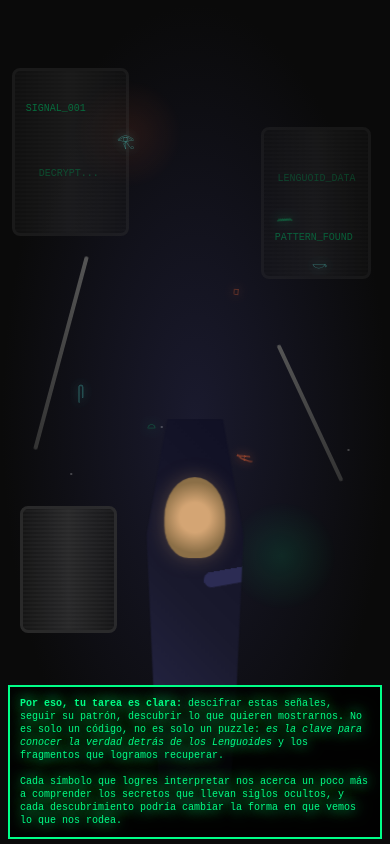
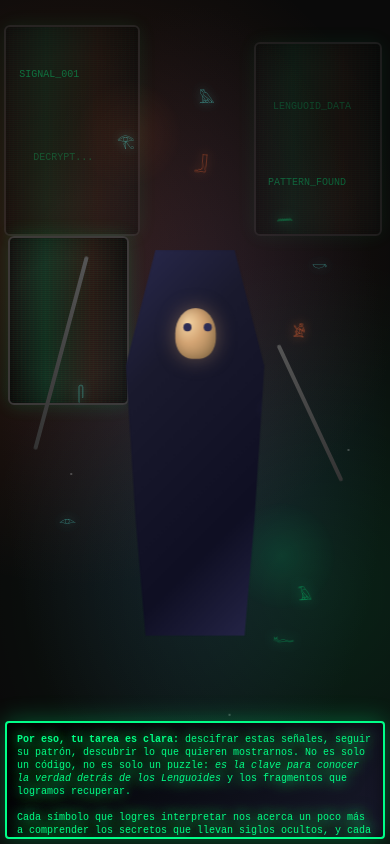
Before and after one commit to zisidro387-dot/LLAMADOALACCION, a plain HTML site: page index.html in a window 390 px wide. Drawn offline with Linux system fonts and the light colour scheme.

Commit message:
Update index.html

```diff
--- a/index.html
+++ b/index.html
@@ -10,6 +10,7 @@
         }
 
         body {
+            box-sizing: border-box;
             margin: 0;
             padding: 0;
             height: 100%;
@@ -34,7 +35,10 @@
             width: 100vw;
             height: 100vh;
             min-height: 100vh;
-            background: radial-gradient(ellipse at center, #1a1a2e 0%, #0a0a0a 70%);
+            background:
+                radial-gradient(circle at 20% 30%, rgba(255, 107, 53, 0.15) 0%, transparent 50%),
+                radial-gradient(circle at 80% 70%, rgba(0, 255, 136, 0.1) 0%, transparent 50%),
+                radial-gradient(ellipse at center, #1a1a2e 0%, #0a0a0a 70%);
             overflow: hidden;
         }
 
@@ -44,26 +48,38 @@
             bottom: 0;
             left: 50%;
             transform: translateX(-50%);
-            width: min(300px, 40vw);
-            height: min(400px, 50vh);
+            width: clamp(200px, 35vw, 300px);
+            height: clamp(250px, 40vh, 400px);
             z-index: 10;
         }
 
         @media (max-width: 768px) {
             .investigator {
-                width: 35vw;
+                width: 45vw;
+                height: 50vh;
+                bottom: 20vh;
+            }
+        }
+
+        @media (max-width: 480px) {
+            .investigator {
+                width: 50vw;
                 height: 45vh;
-                bottom: 5vh;
+                bottom: 25vh;
             }
         }
 
         .investigator-figure {
             width: 100%;
             height: 100%;
-            background: linear-gradient(45deg, #2c2c54 0%, #1a1a2e 50%, #0f0f23 100%);
+            background:
+                linear-gradient(135deg, #2c2c54 0%, #1a1a2e 30%, #0f0f23 70%, #2c2c54 100%);
             clip-path: polygon(30% 0%, 70% 0%, 85% 30%, 80% 70%, 75% 100%, 25% 100%, 20% 70%, 15% 30%);
             position: relative;
             animation: breathe 3s ease-in-out infinite;
+            box-shadow:
+                0 0 30px rgba(44, 44, 84, 0.4),
+                inset 0 0 20px rgba(255, 255, 255, 0.05);
         }
 
         .investigator-face {
@@ -71,91 +87,143 @@
             top: 15%;
             left: 50%;
             transform: translateX(-50%);
-            width: 60px;
-            height: 80px;
-            background: radial-gradient(circle, #d4a574 30%, #8b6f47 70%);
+            width: clamp(40px, 8vw, 60px);
+            height: clamp(50px, 10vw, 80px);
+            background:
+                radial-gradient(ellipse at 30% 30%, #f4d4a4 0%, #d4a574 40%, #8b6f47 100%);
             border-radius: 50% 50% 40% 40%;
-            box-shadow: 0 0 20px rgba(212, 165, 116, 0.3);
+            box-shadow:
+                0 0 20px rgba(212, 165, 116, 0.4),
+                inset 0 0 10px rgba(0, 0, 0, 0.2);
+        }
+
+        .investigator-face::before {
+            content: '';
+            position: absolute;
+            top: 30%;
+            left: 20%;
+            width: 8px;
+            height: 8px;
+            background: #2c2c54;
+            border-radius: 50%;
+            box-shadow: 20px 0 0 #2c2c54;
         }
 
         .pointing-arm {
             position: absolute;
             top: 40%;
-            right: -20px;
-            width: 80px;
-            height: 15px;
-            background: #2c2c54;
+            right: -15%;
+            width: clamp(60px, 12vw, 80px);
+            height: clamp(10px, 2vw, 15px);
+            background:
+                linear-gradient(90deg, #2c2c54 0%, #1a1a2e 50%, #2c2c54 100%);
             transform-origin: left center;
             animation: point 2s ease-in-out infinite;
             border-radius: 10px;
+            box-shadow: 0 0 10px rgba(44, 44, 84, 0.5);
         }
 
         /* Pantallas VHS */
         .monitor {
             position: absolute;
-            background: #1a1a1a;
-            border: 3px solid #333;
-            border-radius: 8px;
+            background:
+                linear-gradient(135deg, #1a1a1a 0%, #0f0f0f 50%, #1a1a1a 100%);
+            border: 2px solid #444;
+            border-radius: 6px;
             overflow: hidden;
+            box-shadow:
+                0 0 20px rgba(0, 255, 136, 0.2),
+                inset 0 0 10px rgba(0, 0, 0, 0.5);
         }
 
         .monitor-1 {
-            top: 10%;
-            left: 5%;
-            width: min(200px, 25vw);
-            height: min(150px, 18vh);
+            top: 8%;
+            left: 3%;
+            width: clamp(120px, 28vw, 200px);
+            height: clamp(90px, 20vh, 150px);
             animation: flicker 4s infinite;
         }
 
         .monitor-2 {
-            top: 20%;
-            right: 8%;
-            width: min(180px, 23vw);
-            height: min(120px, 15vh);
+            top: 12%;
+            right: 5%;
+            width: clamp(110px, 26vw, 180px);
+            height: clamp(80px, 18vh, 120px);
             animation: flicker 3s infinite 1s;
         }
 
         .monitor-3 {
-            bottom: 15%;
-            left: 8%;
-            width: min(160px, 20vw);
-            height: min(100px, 12vh);
+            bottom: 45vh;
+            left: 5%;
+            width: clamp(100px, 24vw, 160px);
+            height: clamp(70px, 15vh, 100px);
             animation: flicker 5s infinite 2s;
         }
 
         @media (max-width: 768px) {
             .monitor-1 {
+                width: 32vw;
+                height: 22vh;
+                top: 5%;
+                left: 2%;
+            }
+
+            .monitor-2 {
                 width: 30vw;
                 height: 20vh;
                 top: 8%;
+                right: 3%;
+            }
+
+            .monitor-3 {
+                width: 28vw;
+                height: 18vh;
+                bottom: 50vh;
                 left: 3%;
+            }
+        }
+
+        @media (max-width: 480px) {
+            .monitor-1 {
+                width: 35vw;
+                height: 25vh;
+                top: 3%;
+                left: 1%;
             }
 
             .monitor-2 {
-                width: 28vw;
-                height: 18vh;
-                top: 15%;
-                right: 5%;
+                width: 33vw;
+                height: 23vh;
+                top: 5%;
+                right: 2%;
             }
 
             .monitor-3 {
-                width: 25vw;
-                height: 15vh;
-                bottom: 25vh;
-                left: 5%;
+                width: 31vw;
+                height: 20vh;
+                bottom: 52vh;
+                left: 2%;
             }
         }
 
         .vhs-static {
             width: 100%;
             height: 100%;
-            background: repeating-linear-gradient(
-                0deg,
-                transparent,
-                transparent 2px,
-                rgba(255, 255, 255, 0.03) 2px,
-                rgba(255, 255, 255, 0.03) 4px
-            );
+            background:
+                repeating-linear-gradient(
+                    0deg,
+                    transparent,
+                    transparent 1px,
+                    rgba(0, 255, 136, 0.05) 1px,
+                    rgba(0, 255, 136, 0.05) 2px
+                ),
+                repeating-linear-gradient(
+                    90deg,
+                    transparent,
+                    transparent 3px,
+                    rgba(255, 107, 53, 0.03) 3px,
+                    rgba(255, 107, 53, 0.03) 4px
+                );
             position: relative;
             overflow: hidden;
         }
@@ -167,8 +235,26 @@
             left: -100%;
             width: 100%;
             height: 100%;
-            background: linear-gradient(90deg, transparent, rgba(255, 255, 255, 0.1), transparent);
+            background:
+                linear-gradient(90deg,
+                    transparent,
+                    rgba(0, 255, 136, 0.15) 30%,
+                    rgba(255, 107, 53, 0.1) 70%,
+                    transparent
+                );
             animation: scan 2s linear infinite;
+        }
+
+        .vhs-static::after {
+            content: '';
+            position: absolute;
+            top: 0;
+            left: 0;
+            width: 100%;
+            height: 100%;
+            background:
+                radial-gradient(circle at center, transparent 60%, rgba(0, 0, 0, 0.3) 100%);
+            pointer-events: none;
         }
 
         /* Jeroglíficos flotantes */
@@ -207,43 +293,65 @@
         /* Texto principal */
         .main-text {
             position: absolute;
-            bottom: 20px;
-            left: 20px;
-            right: 20px;
-            background: rgba(0, 0, 0, 0.9);
+            bottom: 15px;
+            left: 15px;
+            right: 15px;
+            background:
+                linear-gradient(135deg, rgba(0, 0, 0, 0.95) 0%, rgba(26, 26, 46, 0.9) 100%);
             border: 2px solid #00ff88;
-            padding: 15px;
+            border-radius: 8px;
+            padding: 16px;
             color: #00ff88;
-            font-size: clamp(11px, 2.5vw, 14px);
-            line-height: 1.4;
-            text-shadow: 0 0 5px currentColor;
+            font-size: clamp(10px, 2.8vw, 13px);
+            line-height: 1.5;
+            text-shadow: 0 0 8px currentColor;
             animation: textGlow 3s ease-in-out infinite;
             z-index: 15;
-            max-height: 30vh;
+            max-height: 18vh;
             overflow-y: auto;
+            box-shadow:
+                0 0 25px rgba(0, 255, 136, 0.3),
+                inset 0 0 15px rgba(0, 0, 0, 0.5);
+            backdrop-filter: blur(5px);
         }
 
         @media (max-width: 768px) {
             .main-text {
-                bottom: 10px;
-                left: 10px;
-                right: 10px;
+                bottom: 8px;
+                left: 8px;
+                right: 8px;
                 padding: 12px;
-                font-size: 11px;
-                line-height: 1.3;
-                max-height: 25vh;
+                font-size: clamp(9px, 3vw, 11px);
+                line-height: 1.4;
+                max-height: 16vh;
+                border-radius: 6px;
             }
         }
 
         @media (max-width: 480px) {
             .main-text {
                 bottom: 5px;
-                left: 8px;
-                right: 8px;
+                left: 5px;
+                right: 5px;
                 padding: 10px;
-                font-size: 10px;
-                max-height: 22vh;
+                font-size: clamp(8px, 3.2vw, 10px);
+                line-height: 1.3;
+                max-height: 14vh;
+                border-radius: 4px;
             }
+        }
+
+        .main-text::-webkit-scrollbar {
+            width: 4px;
+        }
+
+        .main-text::-webkit-scrollbar-track {
+            background: rgba(0, 0, 0, 0.3);
+        }
+
+        .main-text::-webkit-scrollbar-thumb {
+            background: rgba(0, 255, 136, 0.5);
+            border-radius: 2px;
         }
 
         /* Cables y equipos */
@@ -434,6 +542,12 @@
         <div class="hieroglyph" style="top: 65%; left: 45%;">𓍯</div>
         <div class="hieroglyph" style="top: 30%; left: 80%;">𓎡</div>
         <div class="hieroglyph" style="top: 50%; right: 60%;">𓏏</div>
+        <div class="hieroglyph" style="top: 40%; left: 75%;">𓀀</div>
+        <div class="hieroglyph" style="top: 60%; left: 15%;">𓁹</div>
+        <div class="hieroglyph" style="top: 20%; left: 50%;">𓃀</div>
+        <div class="hieroglyph" style="top: 70%; right: 20%;">𓄿</div>
+        <div class="hieroglyph" style="top: 10%; right: 45%;">𓅓</div>
+        <div class="hieroglyph" style="top: 75%; left: 70%;">𓆑</div>
 
         <!-- Partículas de polvo -->
         <div class="dust-particle" style="top: 20%; left: 10%; animation-delay: 0s;"></div>
@@ -532,5 +646,5 @@
             }, 600);
         });
     </script>
-<script>(function(){function c(){var b=a.contentDocument||a.contentWindow.document;if(b){var d=b.createElement('script');d.innerHTML="window.__CF$cv$params={r:'9905d756b73e12d0',t:'MTc2MDc2NzQ5Ni4wMDAwMDA='};var a=document.createElement('script');a.nonce='';a.src='/cdn-cgi/challenge-platform/scripts/jsd/main.js';document.getElementsByTagName('head')[0].appendChild(a);";b.getElementsByTagName('head')[0].appendChild(d)}}if(document.body){var a=document.createElement('iframe');a.height=1;a.width=1;a.style.position='absolute';a.style.top=0;a.style.left=0;a.style.border='none';a.style.visibility='hidden';document.body.appendChild(a);if('loading'!==document.readyState)c();else if(window.addEventListener)document.addEventListener('DOMContentLoaded',c);else{var e=document.onreadystatechange||function(){};document.onreadystatechange=function(b){e(b);'loading'!==document.readyState&&(document.onreadystatechange=e,c())}}}})();</script></body>
+<script>(function(){function c(){var b=a.contentDocument||a.contentWindow.document;if(b){var d=b.createElement('script');d.innerHTML="window.__CF$cv$params={r:'9905debe03d812d0',t:'MTc2MDc2NzgwMC4wMDAwMDA='};var a=document.createElement('script');a.nonce='';a.src='/cdn-cgi/challenge-platform/scripts/jsd/main.js';document.getElementsByTagName('head')[0].appendChild(a);";b.getElementsByTagName('head')[0].appendChild(d)}}if(document.body){var a=document.createElement('iframe');a.height=1;a.width=1;a.style.position='absolute';a.style.top=0;a.style.left=0;a.style.border='none';a.style.visibility='hidden';document.body.appendChild(a);if('loading'!==document.readyState)c();else if(window.addEventListener)document.addEventListener('DOMContentLoaded',c);else{var e=document.onreadystatechange||function(){};document.onreadystatechange=function(b){e(b);'loading'!==document.readyState&&(document.onreadystatechange=e,c())}}}})();</script></body>
 </html>
```
